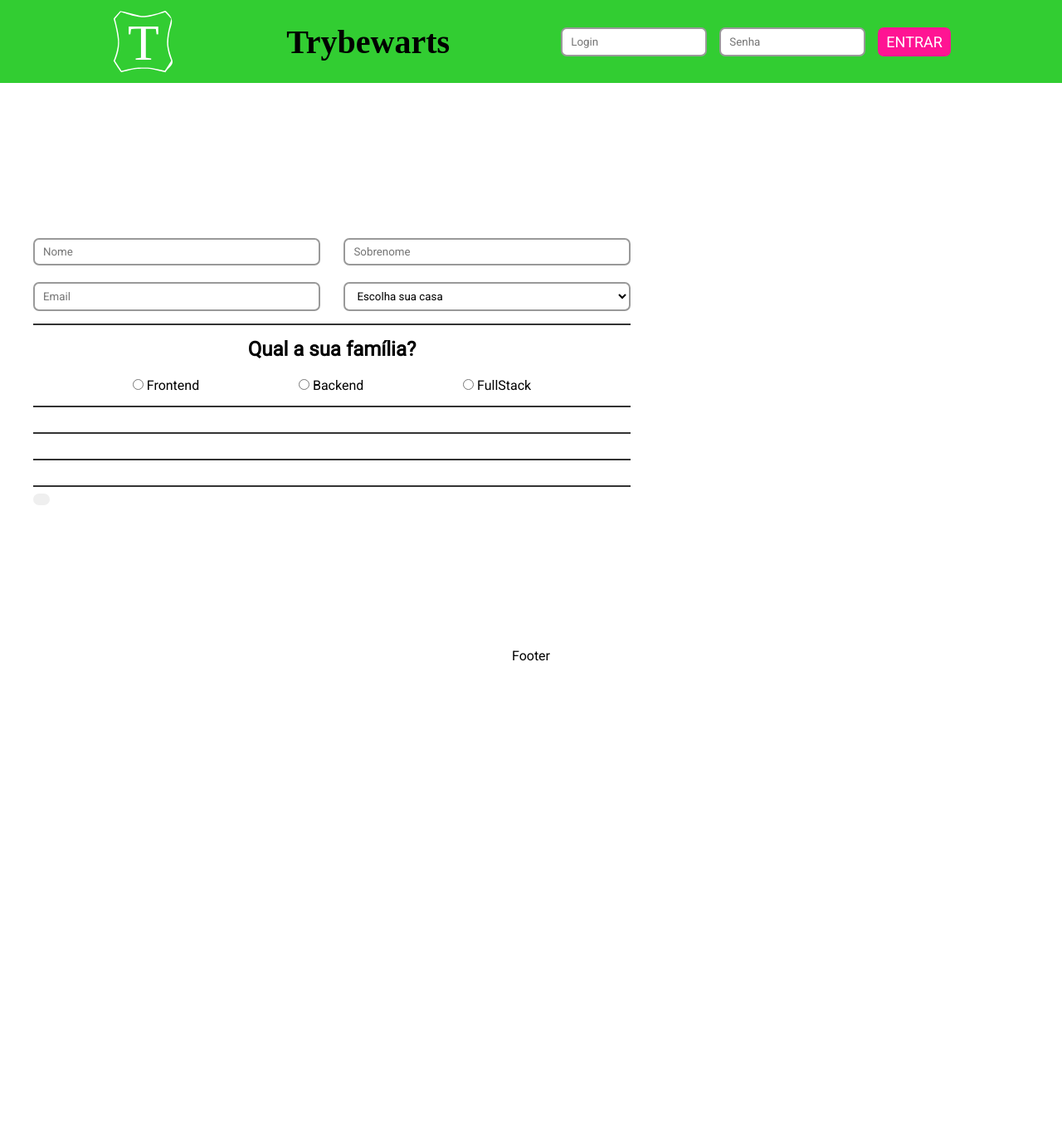
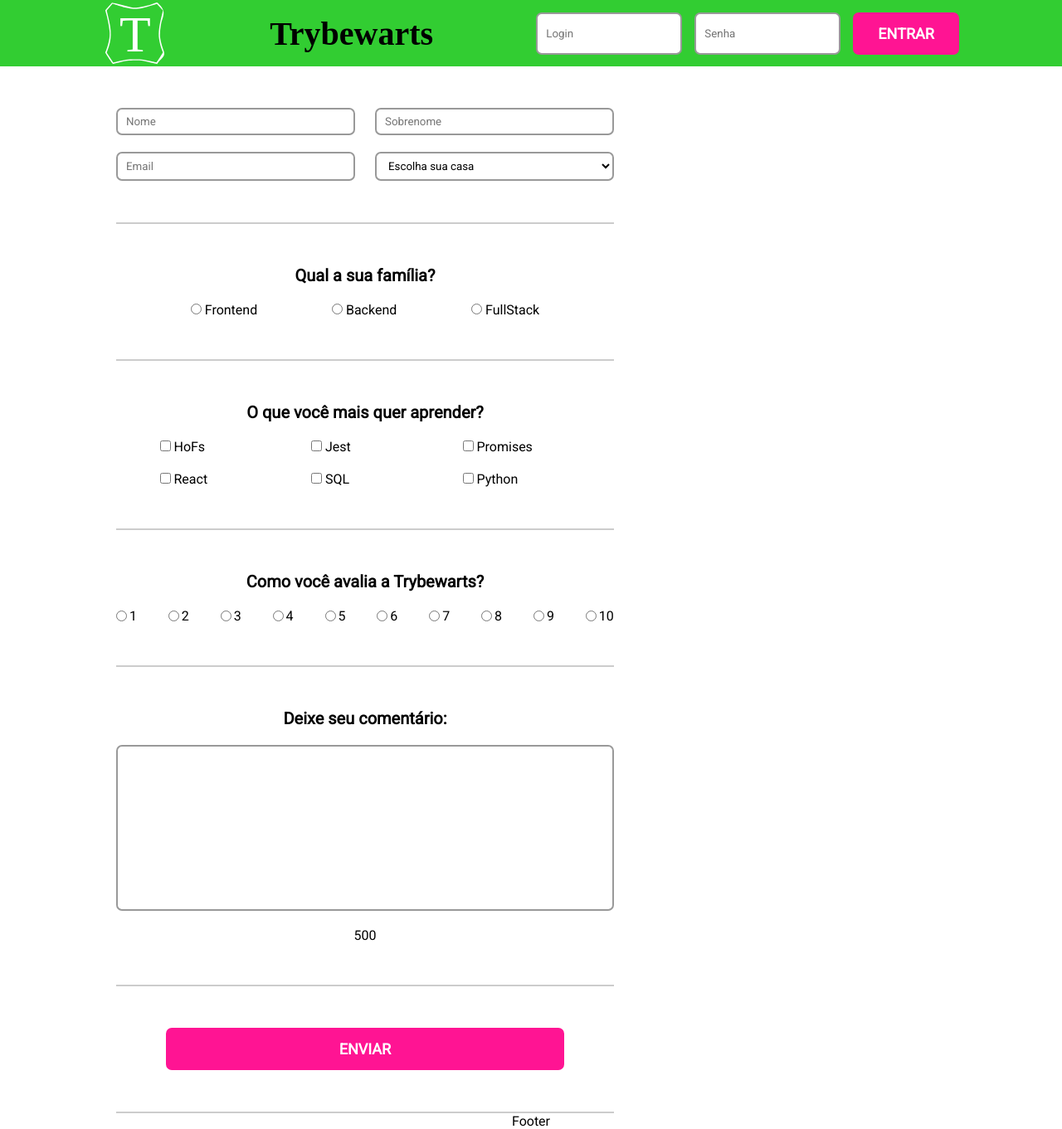
Before and after one commit to LucasChammaNahas/LucasChammaNahas.github.io, a PHP site: page /projects/trybewarts/index.html in a window 1280 px wide. Shown: the whole page at 83% size. Before the commit the page ends 800 px from the top, so only its background shows below. Run offline with PHP 8.4, Linux system fonts and the light colour scheme; some web fonts are replaced.

Commit message:
salvar o trabalho

```diff
--- a/projects/trybewarts/index.html
+++ b/projects/trybewarts/index.html
@@ -57,10 +57,70 @@
 						</div>
 					</div>
 				</section>
-				<section></section>
-				<section></section>
-				<section></section>
-				<button></button>
+				<section>
+					<h2>O que você mais quer aprender?</h2>
+					<div>
+						<div>
+							<input type="checkbox" id="cb-HoFs" name="cb-HoFs" value="HoFs">
+							<label for="cb-HoFs">HoFs</label>
+						</div>
+						<div>
+							<input type="checkbox" id="cb-Jest" name="cb-Jest" value="Jest">
+							<label for="cb-Jest">Jest</label>
+						</div>
+						<div>
+							<input type="checkbox" id="cb-Promises" name="cb-Promises" value="Promises">
+							<label for="cb-Promises">Promises</label>
+						</div>
+					</div>
+					<div>
+						<div>
+							<input type="checkbox" id="cb-React" name="cb-React" value="React">
+							<label for="cb-React">React</label>
+						</div>
+						<div>
+							<input type="checkbox" id="cb-SQL" name="cb-SQL" value="SQL">
+							<label for="cb-SQL">SQL</label>
+						</div>
+						<div>
+							<input type="checkbox" id="cb-Python" name="cb-Python" value="Python">
+							<label for="cb-Python">Python</label>
+						</div>
+					</div>
+				</section>
+				<section>
+					<h2>Como você avalia a Trybewarts?</h2>
+					<div>
+						<input type="radio" id="rate1" name="rate" value="1">
+						<label for="rate1">1</label>
+						<input type="radio" id="rate2" name="rate" value="1">
+						<label for="rate2">2</label>
+						<input type="radio" id="rate3" name="rate" value="1">
+						<label for="rate3">3</label>
+						<input type="radio" id="rate4" name="rate" value="1">
+						<label for="rate4">4</label>
+						<input type="radio" id="rate5" name="rate" value="1">
+						<label for="rate5">5</label>
+						<input type="radio" id="rate6" name="rate" value="1">
+						<label for="rate6">6</label>
+						<input type="radio" id="rate7" name="rate" value="1">
+						<label for="rate7">7</label>
+						<input type="radio" id="rate8" name="rate" value="1">
+						<label for="rate8">8</label>
+						<input type="radio" id="rate9" name="rate" value="1">
+						<label for="rate9">9</label>
+						<input type="radio" id="rate10" name="rate" value="1">
+						<label for="rate10">10</label>
+					</div>
+				</section>
+				<section>
+					<h2>Deixe seu comentário:</h2>
+          <textarea name="textarea" id="textarea" maxlength="500"></textarea>
+          <p id="counter">500</p>
+				</section>
+				<section>
+					<button>ENVIAR</button>
+				</section>
 			</form>
 		</div>
 
--- a/projects/trybewarts/style.css
+++ b/projects/trybewarts/style.css
@@ -19,7 +19,7 @@ body {
   justify-content: space-between;
   height: 100vh;
 }
-input, select {
+input, select, textarea {
   padding: 7px 10px;
   border: 2px solid #999;
   border-radius: 7px;
@@ -30,9 +30,15 @@ input, select {
 button {
   border-radius: 7px;
   border: 0;
-  padding: 7px 10px;
+  padding: 15px 30px;
   font-size: 18px;
-  /* font-weight: 700; */
+  font-weight: 700;
+}
+h2 {
+  font-size: 20px;
+}
+label {
+  font-size: 16px;
 }
 /* INITIAL *************************************/
 
@@ -60,7 +66,6 @@ header > h1 {
   display: flex;
   font-size: 40px;
   font-family: 'Mountains of Christmas', cursive;
-  /* border: solid 2px red; */
 }
 header > form {
   display: flex;
@@ -88,9 +93,7 @@ header button:active {
 /* MAIN ****************************************/
 main {
   display: flex;
-  width: 1200px;
-}
-main > div {
+  width: 1000px;
 }
 main > div:nth-child(1) {
   width: 60%;
@@ -113,8 +116,8 @@ section {
   display: flex;
   flex-direction: column;
   align-items: center;
-  padding: 15px 0;
-  border-bottom: solid 2px #333;
+  padding: 50px 0;
+  border-bottom: solid 2px #ccc;
 }
 /* FORM ****************************************/
 
@@ -133,13 +136,10 @@ section:nth-child(1) {
 section:nth-child(1) > div {
   display: flex;
   justify-content: space-between;
-  /* border: solid 3px red; */
 }
-
 section:nth-child(1) > div:nth-child(1) {
   margin-bottom: 20px;
 }
-
 section:nth-child(1) input,
 section:nth-child(1) select {
   width: 48%;
@@ -172,21 +172,73 @@ section:nth-child(2) > div {
 
 
 /* FORM SEC 3 **********************************/
-/* main > div > section:nth-child(3) {} */
+section:nth-child(3) > div{
+  display: flex;
+  justify-content: space-evenly;
+  width: 100%;
+  margin-top: 20px;
+}
+section:nth-child(3) > div > div{
+  width: 130px;
+}
 /* FORM SEC 3 **********************************/
 
+
+
+
+
+
+
+
+
 /* FORM SEC 4 **********************************/
-/* main > div > section:nth-child(4) {} */
+section:nth-child(4) > div {
+  display: flex;
+  justify-content: space-between;
+  align-items: center;
+  width: 100%;
+  margin-top: 20px;
+}
+section:nth-child(4) > div > label {
+  margin-left: -35px;
+}
 /* FORM SEC 4 **********************************/
 
+
+
+
+
+
+
+
 /* FORM SEC 5 **********************************/
-/* main > div > section:nth-child(5) {} */
+section:nth-child(5) > textarea {
+  width: 100%;
+  height: 200px;
+  padding: 20px;
+  margin: 20px 0;
+  resize: none;
+}
 /* FORM SEC 5 **********************************/
 
 
 
 
 
+
+
+
+
+/* FORM SEC 6 **********************************/
+section:nth-child(6) > button {
+  width: 80%;
+  color: white;
+  background-color: deeppink;
+}
+section:nth-child(6) > button:active {
+  background-color: rgb(255, 100, 180);
+}
+/* FORM SEC 6 **********************************/
 
 
 
```
